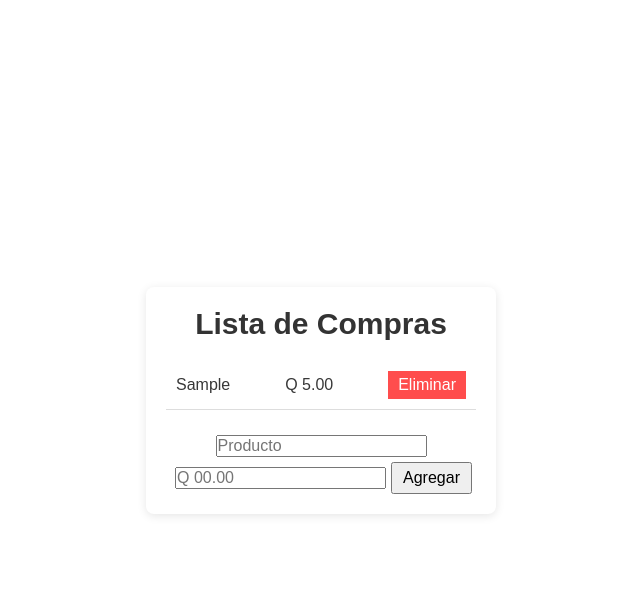
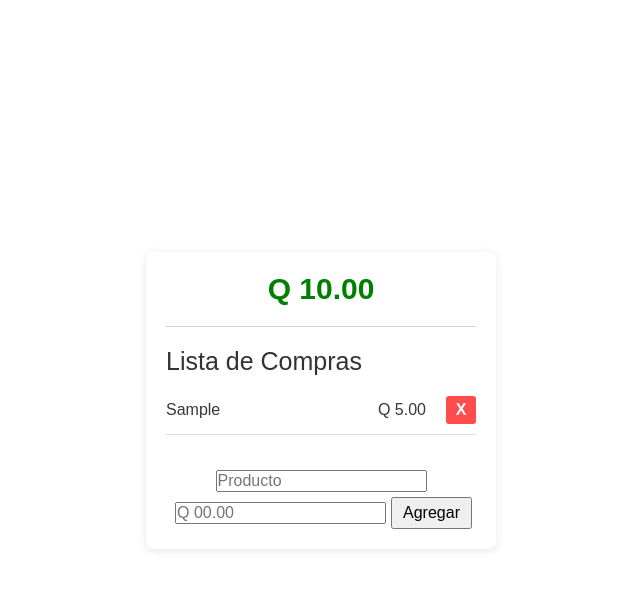
Before and after one commit to ROCKEMMA/Market_list, a plain HTML site: page index.html in a window 1280 px wide. Both pictures are taken after typing "Sample", "5" into the empty fields and a click on the button "Agregar". Shown: the whole page, without its empty margins (319-959 px from the left). Drawn offline with Linux system fonts and the light colour scheme.

Commit message:
se agrega sección de total listo para programar

```diff
--- a/assets/css/config.css
+++ b/assets/css/config.css
@@ -16,12 +16,15 @@ body {
     align-items: center;
 }
 #root {
+    width: 100%;
+    max-width: 35rem;
     background-color: #fff;
-    padding: 20px;
+    padding: 2rem;
     border-radius: 8px;
     box-shadow: 0 2px 10px rgba(0, 0, 0, 0.1);
-    width: 100%;
-    max-width: 35rem;
+
+    display: grid;
+    gap: 1rem;
 }
 
 @media only screen and (max-width: 480px) {
--- a/components/header/header.css
+++ b/components/header/header.css
@@ -1,6 +1,14 @@
 .title {
+    font-size: 2.5rem;
+    color: #333;
+}
+.total {
+    display: block;
+    color: green;
     font-size: 3rem;
+    font-weight: 600;
     text-align: center;
-    color: #333;
+    padding-bottom: 2rem;
+    border-bottom: 1px solid rgb(211, 211, 211);
     margin-bottom: 2rem;
 }
--- /dev/null
+++ b/components/header/header.js
@@ -0,0 +1,5 @@
+function actualizarTotal(){
+    console.log("hola");
+}
+
+export { actualizarTotal }
--- /dev/null
+++ b/components/header/html_header.js
@@ -0,0 +1,27 @@
+import { actualizarTotal } from "./header.js";
+
+function loadHtmlHeaderIn(html_box_id){
+    document.querySelector(html_box_id).appendChild(htmlHeader());
+    actualizarTotal();
+}
+
+const htmlHeader = ()=> {
+
+    const div = document.createElement('div');
+
+    const span = document.createElement('span');
+    span.className = "total";
+    span.textContent = `Q ${10}.00`;
+
+    const p = document.createElement('p');
+    p.className = "title";
+    p.textContent = "Lista de Compras";
+
+    div.appendChild(span);
+    div.appendChild(p);
+
+    return div;
+}
+
+
+export { loadHtmlHeaderIn }
--- a/components/task/html_task.js
+++ b/components/task/html_task.js
@@ -14,7 +14,7 @@ function htmlItem(tarea) {
 
     const botonEliminar = document.createElement('button');
     botonEliminar.className = "delete-button";
-    botonEliminar.textContent = "Eliminar";
+    botonEliminar.textContent = "X";
     botonEliminar.addEventListener('click', () => deleteTask(tarea.id));
 
     li.appendChild(spanMensaje);
--- a/components/task/task.css
+++ b/components/task/task.css
@@ -1,11 +1,12 @@
 .item {
-    padding: 1rem;
+    padding: 1rem 0;
     border-bottom: 1px solid #ddd;
 
     cursor: pointer;
 
-    display: flex;
-    justify-content: space-between;
+    display: grid;
+    grid-template-columns: 1fr auto 3rem;
+    gap: 2rem;
     align-items: center;
 }
 
@@ -25,12 +26,18 @@
 
 
 .delete-button {
+    padding: 0.5rem;
     background-color: #ff4d4d;
     color: white;
     border: none;
-    padding: 5px 10px;
     cursor: pointer;
     font-size: 16px;
+    font-weight: 900;
+    border-radius: 3px;
+
+    display: flex;
+    align-items: center;
+    justify-content: center;
 }
 
 .delete-button:hover {
--- a/main.js
+++ b/main.js
@@ -1,13 +1,15 @@
 import { uploadTasks } from "./components/task/task.js";
 import { loadHtmlFormIn } from "./components/taskForm/html_form.js";
+import { loadHtmlHeaderIn } from "./components/header/html_header.js";
 
 const body = document.querySelector("#root");
 
 body.innerHTML = `
-    <h1 class="title">Lista de Compras</h1>
+    <header id="header"></header>
     <div class="container"></div>
     <div id="formulario"></div>
     `;
 
 loadHtmlFormIn("#formulario");
 uploadTasks();
+loadHtmlHeaderIn("#header");
```
